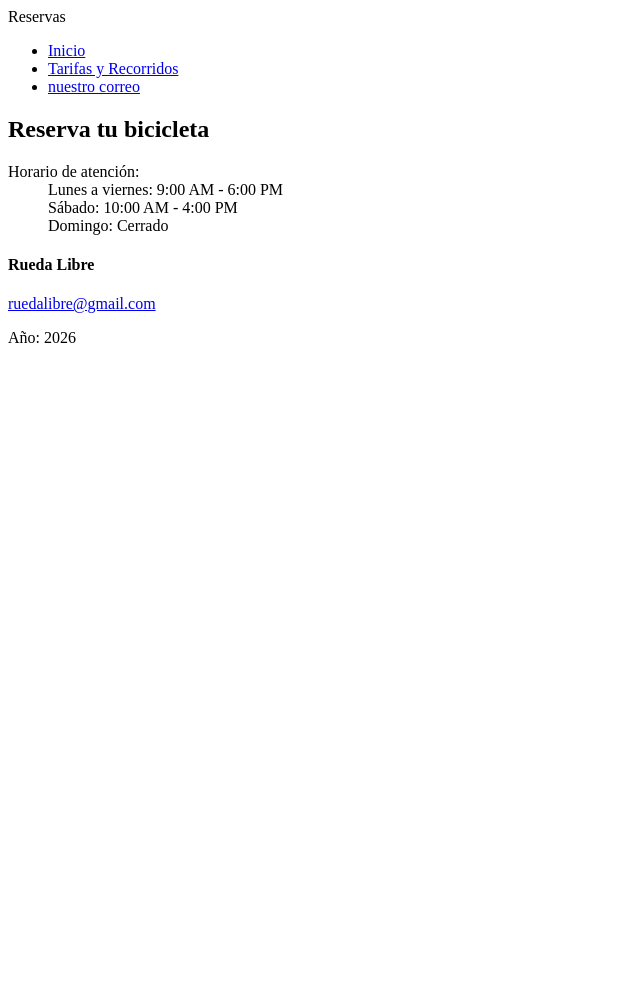
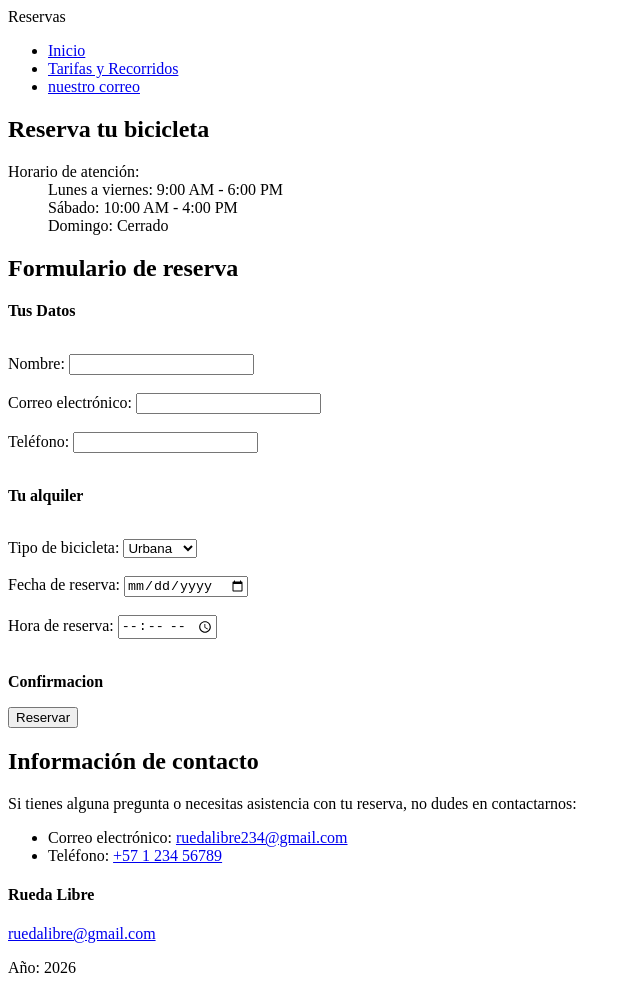
Before and after one commit to lumine909/rueda-libre, a plain HTML site: page paginas/reservas.html in a window 1280 px wide. Shown: the whole page, without its empty margins (0-640 px from the left). Before the commit the page ends 800 px from the top, so only its background shows below. Drawn offline with Linux system fonts and the light colour scheme.

Commit message:
v0.1 se mejoro la estructura semantica y se agrego a la pagina de reservas los campos de pedido

```diff
--- a/paginas/reservas.html
+++ b/paginas/reservas.html
@@ -29,7 +29,41 @@
      </dl>
         </aside>
     </main>
-     <h4>Rueda Libre</h4>
+    <main>
+    <h2>Formulario de reserva</h2>
+    <strong><p>Tus Datos</p></strong><br>
+    <form action="/submit-reservation" method="POST">
+        <label for="name">Nombre:</label>
+        <input type="text" id="name" name="name" required><br><br>
+        <label for="email">Correo electrónico:</label>
+        <input type="email" id="email" name="email" required><br><br>
+        <label for="phone">Teléfono:</label>
+        <input type="tel" id="phone" name="phone" required><br><br>
+        <strong><p>Tu alquiler</p></strong><br>
+        <label for="bike-type">Tipo de bicicleta:</label>
+        <select id="bike-type" name="bike-type" required>
+            <option value="urban">Urbana</option>
+            <option value="mountain">Montaña</option>
+            <option value="electric">Eléctrica</option>
+        </select><br><br>
+        <label for="date">Fecha de reserva:</label>
+        <input type="date" id="date" name="date" required><br><br>
+        <label for="time">Hora de reserva:</label>
+        <input type="time" id="time" name="time" required><br><br>
+        <strong><p>Confirmacion</p></strong>
+        <input type="submit" value="Reservar">
+    </form>
+    </section>
+    <section>
+    <h2>Información de contacto</h2>
+    <p>Si tienes alguna pregunta o necesitas asistencia con tu reserva, no dudes en contactarnos:</p>
+    <ul>
+        <li>Correo electrónico: <a href="mailto:ruedalibre234@gmail.com">ruedalibre234@gmail.com</a></li>
+        <li>Teléfono: <a href="tel:+57123456789">+57 1 234 56789</a></li>
+    </ul>
+    </section>
+    </main>
+    <h4>Rueda Libre</h4>
     <a href="mailto:ruedalibre234@gmail.com"> ruedalibre@gmail.com </a><br>
     <p>Año: 2026</p>
 </body>
```
